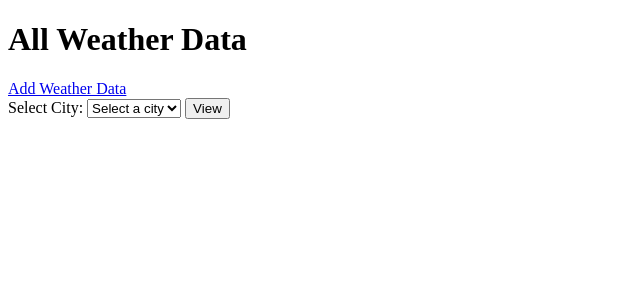
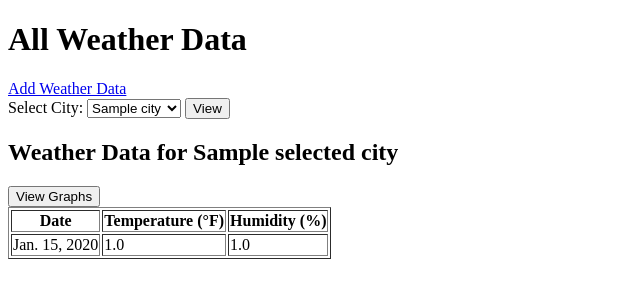
Before and after one commit to saeka8/Database-Project, a Django app: template group_final/weather_data/weather/templates/all_weather.html in a window 1280 px wide. Shown: the top 300 px of the page, without its empty margins (0-640 px from the left). Run offline with Django 5.2, Linux system fonts and the light colour scheme; tables that the repository leaves empty hold one stand-in row (values such as "Sample post"); the template is opened without the code that fills it: values that come from a table or form of the project are taken from there, most other values are stand-ins (such as "Sample title", 1, 10 or a date in 2020).

Commit message:
all_weather.html

```diff
--- a/group_final/weather_data/weather/templates/all_weather.html
+++ b/group_final/weather_data/weather/templates/all_weather.html
@@ -5,10 +5,7 @@
     <meta name="viewport" content="width=device-width, initial-scale=1.0">
     <title>All Weather Data</title>
     <script>
-
-        function redirectToCityData() {
-            var citySelect = document.getElementById("citySelect");
-            var cityId = citySelect.value;
+        function redirectToCityWeather(cityId) {
             if (cityId) {
                 window.location.href = `/city_weather/${cityId}/`;
             }
@@ -19,19 +16,41 @@
     <h1>All Weather Data</h1>
     <nav>
         <a href="{% url 'create_weather' %}">Add Weather Data</a>
-
     </nav>
     <div>
-        <label for="citySelect">Select City:</label>
-        <select id="citySelect">
-            <option value="">Select a city</option>
-            {% for city in cities %}
-            <option value="{{ city.id }}">{{ city.name }}</option>
+        <form method="post">
+            {% csrf_token %}
+            <label for="citySelect">Select City:</label>
+            <select id="citySelect" name="city">
+                <option value="">Select a city</option>
+                {% for city in cities %}
+                <option value="{{ city.id }}" {% if selected_city and selected_city.id == city.id %}selected{% endif %}>{{ city.name }}</option>
+                {% endfor %}
+            </select>
+            <button type="submit">View</button>
+        </form>
+    </div>
+    {% if weather_data %}
+    <h2>Weather Data for {{ selected_city.name }}</h2>
+    <button onclick="redirectToCityWeather('{{ selected_city.id }}')">View Graphs</button>
+    <table border="1">
+        <thead>
+            <tr>
+                <th>Date</th>
+                <th>Temperature (°F)</th>
+                <th>Humidity (%)</th>
+            </tr>
+        </thead>
+        <tbody>
+            {% for data in weather_data %}
+            <tr>
+                <td>{{ data.date }}</td>
+                <td>{{ data.temperature }}</td>
+                <td>{{ data.humidity }}</td>
+            </tr>
             {% endfor %}
-        </select>
-        <button onclick="redirectToCityData()">View</button>
-    </div>
-
-
+        </tbody>
+    </table>
+    {% endif %}
 </body>
 </html>
```
